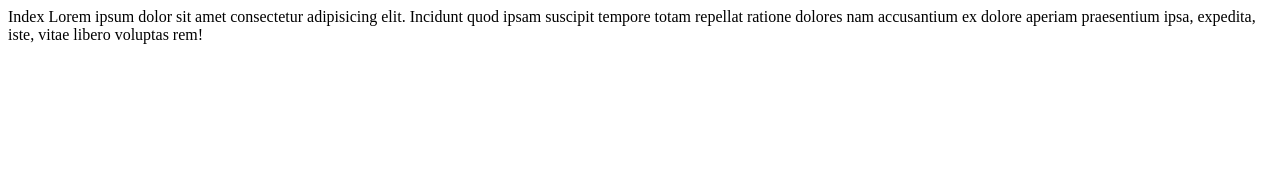
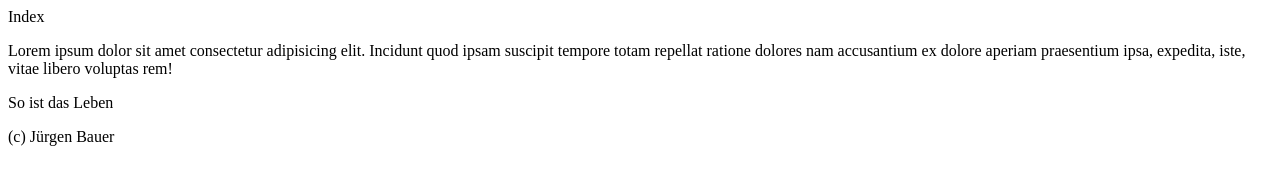
Before and after one commit to jbauer76/hello-world, a plain HTML site: page index.html in a window 1280 px wide. Drawn offline with Linux system fonts and the light colour scheme.

Commit message:
Paragraph hinzugefügt

```diff
--- a/index.html
+++ b/index.html
@@ -7,7 +7,12 @@
 </head>
 <body>
     Index
-    Lorem ipsum dolor sit amet consectetur adipisicing elit. Incidunt quod ipsam suscipit tempore totam repellat ratione dolores nam accusantium ex dolore aperiam praesentium ipsa, expedita, iste, vitae libero voluptas rem!
-
+    <p>
+        Lorem ipsum dolor sit amet consectetur adipisicing elit. Incidunt quod ipsam suscipit tempore totam repellat ratione dolores nam accusantium ex dolore aperiam praesentium ipsa, expedita, iste, vitae libero voluptas rem!
+    </p>
+    <p>
+        So ist das Leben
+    </p>
+    (c) Jürgen Bauer
 </body>
 </html>
```
